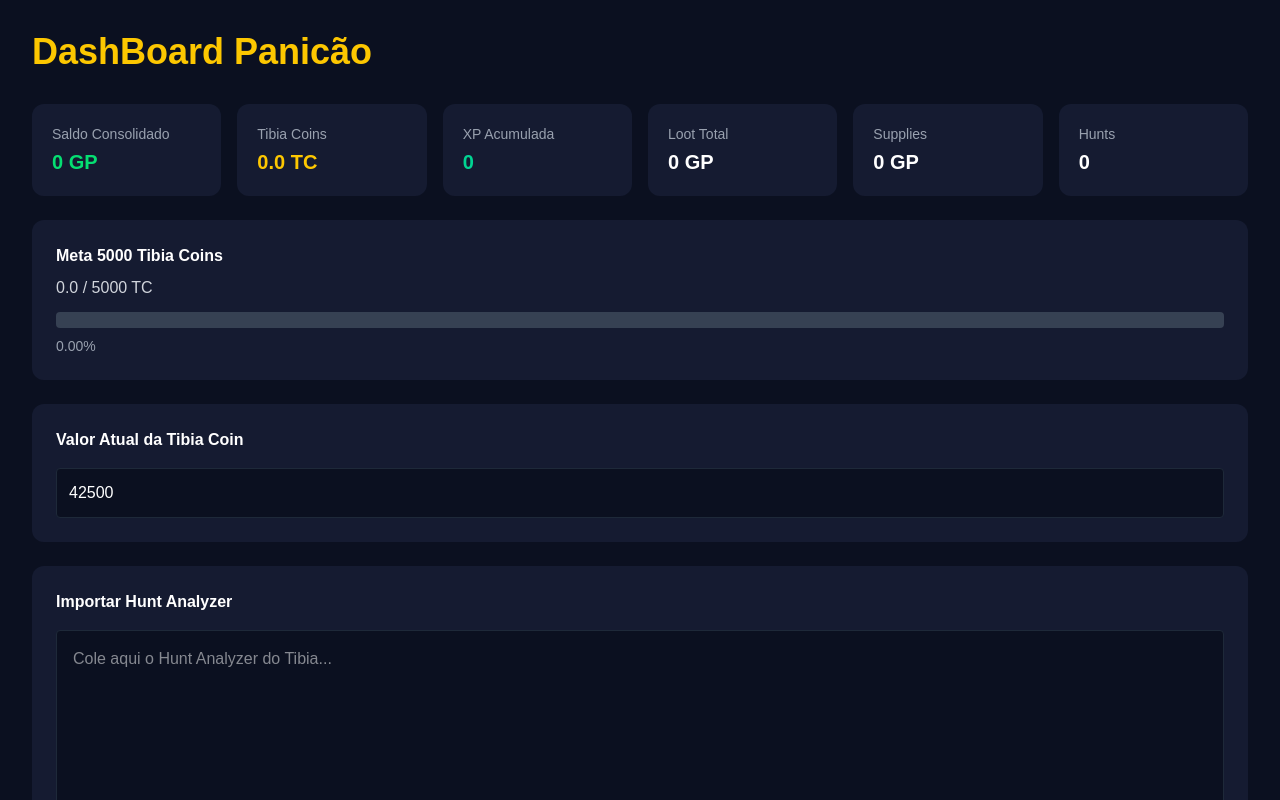
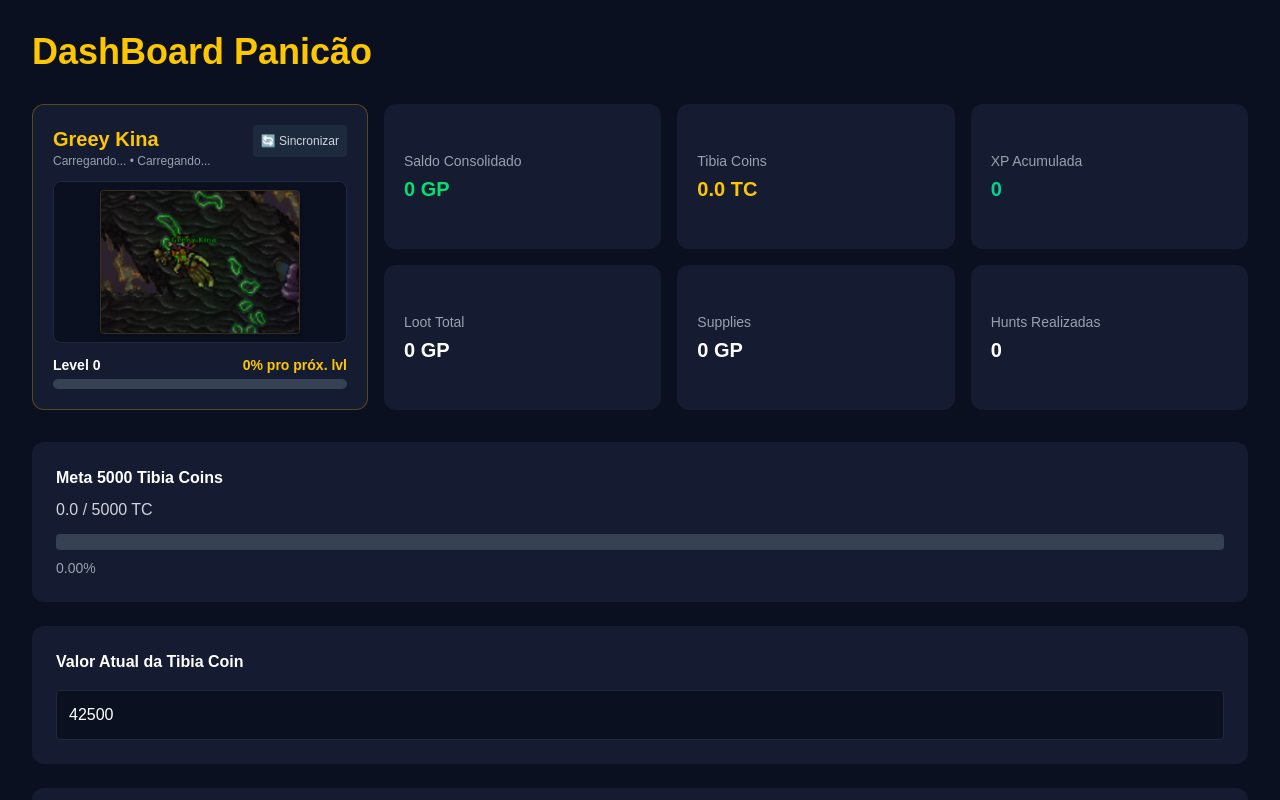
Before and after one commit to panicokina/Meu-Projeto-Tibia-ERP, a Next.js app: page / in a window 1280 px wide. Shown: the top 800 px of the page. Built offline with nearby package versions, Linux system fonts and the light colour scheme; no server answers.

Commit message:
greey kina foto

```diff
--- a/app/page.tsx
+++ b/app/page.tsx
@@ -12,7 +12,32 @@
   xp: number;
 }
 
+interface CharData {
+  name: string;
+  level: number;
+  vocation: string;
+  world: string;
+  progress: number;
+  loading: boolean;
+  error: boolean;
+}
+
 export default function Home() {
+  const CHARACTER_NAME = "Greey Kina";
+
+  // Aponta diretamente para a foto salva na pasta /public
+  const OUTFIT_IMAGE_URL = "/greey-kina.png";
+
+  const [charData, setCharData] = useState<CharData>({
+    name: CHARACTER_NAME,
+    level: 0,
+    vocation: "Carregando...",
+    world: "Carregando...",
+    progress: 0,
+    loading: true,
+    error: false,
+  });
+
   const [analyzer, setAnalyzer] = useState("");
   const [tcPrice, setTcPrice] = useState(42500);
 
@@ -24,29 +49,54 @@
   const [totalXp, setTotalXp] = useState(0);
 
   const [history, setHistory] = useState<Hunt[]>([]);
-
-  // Estado para controlar se o histórico está visível ou oculto
   const [showHistory, setShowHistory] = useState(false);
-
-  // Mensagem de erro ao tentar importar
   const [errorMessage, setErrorMessage] = useState("");
-
-  // Flag para controle de carregamento do localStorage
   const [isLoaded, setIsLoaded] = useState(false);
 
-  // Estados para o Modal de Autenticação (Proteção contra amigos trolls)
+  // Modal de autenticação
   const [showAuthModal, setShowAuthModal] = useState(false);
   const [authUsername, setAuthUsername] = useState("");
   const [authPassword, setAuthPassword] = useState("");
 
-  // 1. Carrega os dados salvos do localStorage ao iniciar
+  // Busca os dados em tempo real na API do TibiaData
+  const fetchCharData = async () => {
+    setCharData((prev) => ({ ...prev, loading: true, error: false }));
+    try {
+      const res = await fetch(
+        `https://api.tibiadata.com/v4/character/${encodeURIComponent(CHARACTER_NAME)}`
+      );
+      const json = await res.json();
+      const character = json.character?.character;
+
+      if (character) {
+        setCharData({
+          name: character.name,
+          level: character.level,
+          vocation: character.vocation,
+          world: character.world,
+          progress: character.level_percent || 0,
+          loading: false,
+          error: false,
+        });
+      } else {
+        setCharData((prev) => ({ ...prev, loading: false, error: true }));
+      }
+    } catch (err) {
+      console.error("Erro ao buscar dados do Tibia:", err);
+      setCharData((prev) => ({ ...prev, loading: false, error: true }));
+    }
+  };
+
+  useEffect(() => {
+    fetchCharData();
+  }, []);
+
+  // 1. Carrega os dados do localStorage
   useEffect(() => {
     const saved = localStorage.getItem("tibiaERP");
-
     if (saved) {
       try {
         const data = JSON.parse(saved);
-
         setLoot(data.loot || 0);
         setSupplies(data.supplies || 0);
         setBalance(data.balance || 0);
@@ -62,10 +112,9 @@
     setIsLoaded(true);
   }, []);
 
-  // 2. Salva no localStorage somente APÓS os dados iniciais serem carregados
+  // 2. Salva no localStorage
   useEffect(() => {
     if (!isLoaded) return;
-
     localStorage.setItem(
       "tibiaERP",
       JSON.stringify({
@@ -79,27 +128,16 @@
         history,
       })
     );
-  }, [
-    loot,
-    supplies,
-    balance,
-    hunts,
-    tibiaCoins,
-    tcPrice,
-    totalXp,
-    history,
-    isLoaded,
-  ]);
+  }, [loot, supplies, balance, hunts, tibiaCoins, tcPrice, totalXp, history, isLoaded]);
 
   function importHunt() {
-    setErrorMessage(""); // Limpa mensagem de erro anterior
+    setErrorMessage("");
 
     if (!analyzer.trim()) {
       setErrorMessage("Por favor, cole o texto do Hunt Analyzer antes de importar.");
       return;
     }
 
-    // Validação de formato: verifica se o texto realmente é do Tibia
     const hasLoot = /Loot:\s*/.test(analyzer);
     const hasSupplies = /Supplies:\s*/.test(analyzer);
     const hasBalance = /Balance:\s*/.test(analyzer);
@@ -107,7 +145,7 @@
 
     if (!hasLoot || !hasSupplies || !hasBalance || !hasXp) {
       setErrorMessage(
-        "Formato inválido! Certifique-se de copiar todo o bloco do Hunt Analyzer do Tibia (deve conter Loot, Supplies, Balance e XP Gain)."
+        "Formato inválido! Certifique-se de copiar todo o bloco do Hunt Analyzer do Tibia."
       );
       return;
     }
@@ -117,21 +155,10 @@
     const balanceMatch = analyzer.match(/Balance:\s*([\d.]+)/);
     const xpMatch = analyzer.match(/(?:^|\n)\s*XP Gain:\s*([\d.]+)/);
 
-    const lootValue = lootMatch
-      ? Number(lootMatch[1].replace(/\./g, ""))
-      : 0;
-
-    const suppliesValue = suppliesMatch
-      ? Number(suppliesMatch[1].replace(/\./g, ""))
-      : 0;
-
-    const balanceValue = balanceMatch
-      ? Number(balanceMatch[1].replace(/\./g, ""))
-      : 0;
-
-    const xpValue = xpMatch
-      ? Number(xpMatch[1].replace(/\./g, ""))
-      : 0;
+    const lootValue = lootMatch ? Number(lootMatch[1].replace(/\./g, "")) : 0;
+    const suppliesValue = suppliesMatch ? Number(suppliesMatch[1].replace(/\./g, "")) : 0;
+    const balanceValue = balanceMatch ? Number(balanceMatch[1].replace(/\./g, "")) : 0;
+    const xpValue = xpMatch ? Number(xpMatch[1].replace(/\./g, "")) : 0;
 
     const tcEarned = balanceValue / tcPrice;
 
@@ -156,12 +183,10 @@
     setAnalyzer("");
   }
 
-  // Função que abre o modal
   function handleClearDataClick() {
     setShowAuthModal(true);
   }
 
-  // Função que verifica a senha e apaga de verdade
   function confirmClearData() {
     if (authUsername === "panicao" && authPassword === "panicao") {
       localStorage.removeItem("tibiaERP");
@@ -172,21 +197,16 @@
       setTibiaCoins(0);
       setTotalXp(0);
       setHistory([]);
-
       setShowAuthModal(false);
       setAuthUsername("");
       setAuthPassword("");
-
       alert("Dados apagados com sucesso!");
     } else {
       alert("Usuário ou senha incorretos! Tentativa de trollagem bloqueada. 🛡️");
     }
   }
 
-  const progress = Math.min(
-    (tibiaCoins / 5000) * 100,
-    100
-  );
+  const progressGoal = Math.min((tibiaCoins / 5000) * 100, 100);
 
   return (
     <div className="min-h-screen bg-[#0B1020] text-white">
@@ -195,93 +215,113 @@
           DashBoard Panicão
         </h1>
 
-        <div className="grid grid-cols-1 sm:grid-cols-2 lg:grid-cols-3 xl:grid-cols-6 gap-4">
-          <div className="bg-[#151B31] p-5 rounded-xl">
-            <h2 className="text-gray-400 text-sm mb-1 whitespace-nowrap">Saldo Consolidado</h2>
-            <p className="text-xl font-bold text-green-400 whitespace-nowrap">
-              {balance.toLocaleString("pt-BR")} GP
-            </p>
+        {/* TOP CARDS GRID: Personagem + Métricas */}
+        <div className="grid grid-cols-1 md:grid-cols-3 xl:grid-cols-7 gap-4 mb-8">
+
+          {/* CARD DE PERFIL DO PERSONAGEM (GREEY KINA) */}
+          <div className="bg-[#151B31] p-5 rounded-xl border border-yellow-500/30 xl:col-span-2 flex flex-col justify-between">
+            <div>
+              <div className="flex justify-between items-start mb-2">
+                <div>
+                  <h2 className="text-xl font-bold text-yellow-400">{charData.name}</h2>
+                  <p className="text-xs text-gray-400">{charData.vocation} • {charData.world}</p>
+                </div>
+                <button
+                  onClick={fetchCharData}
+                  className="text-xs bg-slate-800 hover:bg-slate-700 p-2 rounded text-gray-300 hover:text-white transition"
+                  title="Sincronizar com Tibia.com"
+                >
+                  🔄 Sincronizar
+                </button>
+              </div>
+
+              {/* FOTO / OUTFIT DO CHAR */}
+              <div className="my-3 flex justify-center items-center bg-[#0B1020] p-2 rounded-lg min-h-[140px] border border-slate-800">
+                <img
+                  src={OUTFIT_IMAGE_URL}
+                  alt={`Foto do ${charData.name}`}
+                  className="h-36 object-contain rounded border border-yellow-500/20 shadow-md"
+                />
+              </div>
+
+              {/* LEVEL E BARRA DE PROGRESSO DE XP */}
+              <div className="mt-2">
+                <div className="flex justify-between text-sm font-semibold mb-1">
+                  <span>Level {charData.loading ? "..." : charData.level}</span>
+                  <span className="text-yellow-400">{charData.progress}% pro próx. lvl</span>
+                </div>
+                <div className="w-full bg-gray-700 h-2.5 rounded-full overflow-hidden">
+                  <div
+                    className="bg-emerald-400 h-2.5 transition-all duration-500"
+                    style={{ width: `${charData.progress}%` }}
+                  />
+                </div>
+              </div>
+            </div>
           </div>
 
-          <div className="bg-[#151B31] p-5 rounded-xl">
-            <h2 className="text-gray-400 text-sm mb-1 whitespace-nowrap">Tibia Coins</h2>
-            <p className="text-xl font-bold text-yellow-400 whitespace-nowrap">
-              {tibiaCoins.toFixed(1)} TC
-            </p>
+          {/* ESTATÍSTICAS DO DASHBOARD */}
+          <div className="xl:col-span-5 grid grid-cols-1 sm:grid-cols-2 lg:grid-cols-3 gap-4">
+            <div className="bg-[#151B31] p-5 rounded-xl flex flex-col justify-center">
+              <h2 className="text-gray-400 text-sm mb-1">Saldo Consolidado</h2>
+              <p className="text-xl font-bold text-green-400">{balance.toLocaleString("pt-BR")} GP</p>
+            </div>
+
+            <div className="bg-[#151B31] p-5 rounded-xl flex flex-col justify-center">
+              <h2 className="text-gray-400 text-sm mb-1">Tibia Coins</h2>
+              <p className="text-xl font-bold text-yellow-400">{tibiaCoins.toFixed(1)} TC</p>
+            </div>
+
+            <div className="bg-[#151B31] p-5 rounded-xl flex flex-col justify-center">
+              <h2 className="text-gray-400 text-sm mb-1">XP Acumulada</h2>
+              <p className="text-xl font-bold text-emerald-400">{totalXp.toLocaleString("pt-BR")}</p>
+            </div>
+
+            <div className="bg-[#151B31] p-5 rounded-xl flex flex-col justify-center">
+              <h2 className="text-gray-400 text-sm mb-1">Loot Total</h2>
+              <p className="text-xl font-bold">{loot.toLocaleString("pt-BR")} GP</p>
+            </div>
+
+            <div className="bg-[#151B31] p-5 rounded-xl flex flex-col justify-center">
+              <h2 className="text-gray-400 text-sm mb-1">Supplies</h2>
+              <p className="text-xl font-bold">{supplies.toLocaleString("pt-BR")} GP</p>
+            </div>
+
+            <div className="bg-[#151B31] p-5 rounded-xl flex flex-col justify-center">
+              <h2 className="text-gray-400 text-sm mb-1">Hunts Realizadas</h2>
+              <p className="text-xl font-bold">{hunts}</p>
+            </div>
           </div>
 
-          <div className="bg-[#151B31] p-5 rounded-xl">
-            <h2 className="text-gray-400 text-sm mb-1 whitespace-nowrap">XP Acumulada</h2>
-            <p className="text-xl font-bold text-emerald-400 whitespace-nowrap">
-              {totalXp.toLocaleString("pt-BR")}
-            </p>
-          </div>
-
-          <div className="bg-[#151B31] p-5 rounded-xl">
-            <h2 className="text-gray-400 text-sm mb-1 whitespace-nowrap">Loot Total</h2>
-            <p className="text-xl font-bold whitespace-nowrap">
-              {loot.toLocaleString("pt-BR")} GP
-            </p>
-          </div>
-
-          <div className="bg-[#151B31] p-5 rounded-xl">
-            <h2 className="text-gray-400 text-sm mb-1 whitespace-nowrap">Supplies</h2>
-            <p className="text-xl font-bold whitespace-nowrap">
-              {supplies.toLocaleString("pt-BR")} GP
-            </p>
-          </div>
-
-          <div className="bg-[#151B31] p-5 rounded-xl">
-            <h2 className="text-gray-400 text-sm mb-1 whitespace-nowrap">Hunts</h2>
-            <p className="text-xl font-bold whitespace-nowrap">
-              {hunts}
-            </p>
-          </div>
         </div>
 
+        {/* META TIBIA COINS */}
         <div className="mt-6 bg-[#151B31] p-6 rounded-xl">
-          <h2 className="mb-2 font-semibold">
-            Meta 5000 Tibia Coins
-          </h2>
-
-          <p className="mb-3 text-gray-300">
-            {tibiaCoins.toFixed(1)} / 5000 TC
-          </p>
-
+          <h2 className="mb-2 font-semibold">Meta 5000 Tibia Coins</h2>
+          <p className="mb-3 text-gray-300">{tibiaCoins.toFixed(1)} / 5000 TC</p>
           <div className="w-full bg-gray-700 h-4 rounded">
             <div
               className="bg-yellow-500 h-4 rounded transition-all duration-300"
-              style={{
-                width: `${progress}%`,
-              }}
+              style={{ width: `${progressGoal}%` }}
             />
           </div>
-
-          <p className="mt-2 text-sm text-gray-400">
-            {progress.toFixed(2)}%
-          </p>
+          <p className="mt-2 text-sm text-gray-400">{progressGoal.toFixed(2)}%</p>
         </div>
 
+        {/* VALOR TC */}
         <div className="mt-6 bg-[#151B31] p-6 rounded-xl">
-          <h2 className="mb-4 font-semibold">
-            Valor Atual da Tibia Coin
-          </h2>
-
+          <h2 className="mb-4 font-semibold">Valor Atual da Tibia Coin</h2>
           <input
             type="number"
             value={tcPrice}
-            onChange={(e) =>
-              setTcPrice(Number(e.target.value))
-            }
+            onChange={(e) => setTcPrice(Number(e.target.value))}
             className="w-full bg-[#0B1020] p-3 rounded border border-gray-800 focus:outline-none focus:border-yellow-500"
           />
         </div>
 
+        {/* IMPORTAR HUNT */}
         <div className="mt-6 bg-[#151B31] p-6 rounded-xl">
-          <h2 className="mb-4 font-semibold">
-            Importar Hunt Analyzer
-          </h2>
-
+          <h2 className="mb-4 font-semibold">Importar Hunt Analyzer</h2>
           <textarea
             value={analyzer}
             onChange={(e) => {
@@ -291,11 +331,8 @@
             className="w-full h-64 bg-[#0B1020] p-4 rounded border border-gray-800 focus:outline-none focus:border-yellow-500"
             placeholder="Cole aqui o Hunt Analyzer do Tibia..."
           />
-
           {errorMessage && (
-            <p className="mt-2 text-red-400 font-medium text-sm">
-              ⚠️ {errorMessage}
-            </p>
+            <p className="mt-2 text-red-400 font-medium text-sm">⚠️ {errorMessage}</p>
           )}
 
           <div className="flex gap-3 mt-4">
@@ -305,7 +342,6 @@
             >
               Importar Hunt
             </button>
-
             <button
               onClick={handleClearDataClick}
               className="bg-red-600 px-6 py-2 rounded font-bold hover:bg-red-500 transition"
@@ -315,13 +351,10 @@
           </div>
         </div>
 
-        {/* HISTÓRICO EXPANDÍVEL / OCULTÁVEL */}
+        {/* HISTÓRICO EXPANDÍVEL */}
         <div className="mt-6 bg-[#151B31] p-6 rounded-xl">
           <div className="flex items-center justify-between">
-            <h2 className="text-2xl font-bold">
-              Histórico de Hunts ({history.length})
-            </h2>
-
+            <h2 className="text-2xl font-bold">Histórico de Hunts ({history.length})</h2>
             <button
               onClick={() => setShowHistory(!showHistory)}
               className="bg-slate-800 hover:bg-slate-700 text-gray-200 px-4 py-2 rounded font-semibold text-sm transition border border-slate-700"
@@ -346,34 +379,17 @@
                       <th className="pb-2">TC</th>
                     </tr>
                   </thead>
-
                   <tbody>
                     {history.map((hunt) => (
-                      <tr
-                        key={hunt.id}
-                        className="border-b border-slate-800 hover:bg-[#0B1020]/50"
-                      >
+                      <tr key={hunt.id} className="border-b border-slate-800 hover:bg-[#0B1020]/50">
                         <td className="py-2">{hunt.date}</td>
-
                         <td className="text-emerald-400 font-medium">
                           {(hunt.xp || 0).toLocaleString("pt-BR")}
                         </td>
-
-                        <td>
-                          {hunt.loot.toLocaleString("pt-BR")} GP
-                        </td>
-
-                        <td>
-                          {hunt.supplies.toLocaleString("pt-BR")} GP
-                        </td>
-
-                        <td>
-                          {hunt.balance.toLocaleString("pt-BR")} GP
-                        </td>
-
-                        <td>
-                          {hunt.tc.toFixed(1)} TC
-                        </td>
+                        <td>{hunt.loot.toLocaleString("pt-BR")} GP</td>
+                        <td>{hunt.supplies.toLocaleString("pt-BR")} GP</td>
+                        <td>{hunt.balance.toLocaleString("pt-BR")} GP</td>
+                        <td>{hunt.tc.toFixed(1)} TC</td>
                       </tr>
                     ))}
                   </tbody>
@@ -390,7 +406,6 @@
           <div className="bg-[#151B31] p-6 rounded-xl w-full max-w-sm border border-gray-700 shadow-2xl">
             <h2 className="text-xl font-bold mb-2 text-red-500">Área Restrita</h2>
             <p className="mb-6 text-sm text-gray-400">Insira as credenciais de dono para apagar o banco de dados.</p>
-
             <div className="mb-4">
               <label className="block text-sm mb-1 text-gray-300">Usuário</label>
               <input
@@ -401,7 +416,6 @@
                 placeholder="Digite o usuário..."
               />
             </div>
-
             <div className="mb-6">
               <label className="block text-sm mb-1 text-gray-300">Senha</label>
               <input
@@ -412,7 +426,6 @@
                 placeholder="Digite a senha..."
               />
             </div>
-
             <div className="flex gap-3 justify-end">
               <button
                 onClick={() => {
```
Also changed, not shown: public/greey-kina.png (added).
